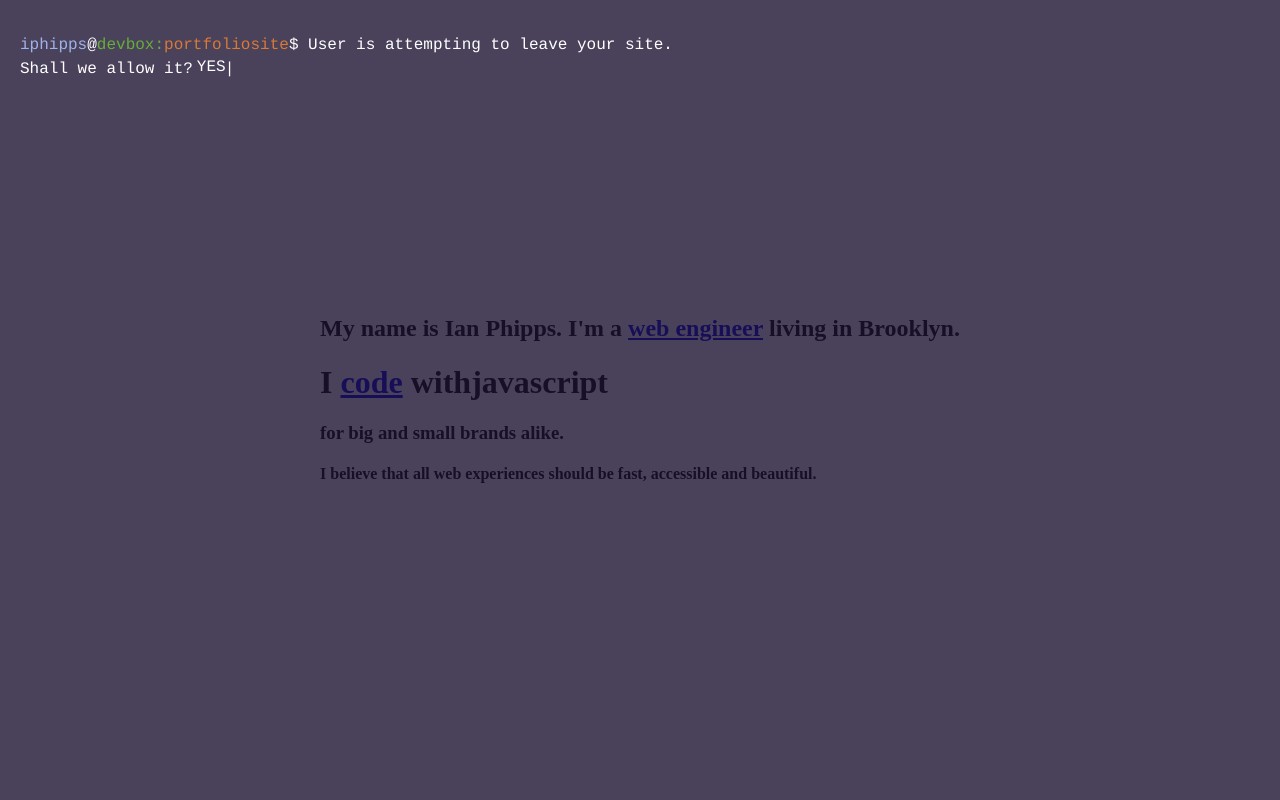
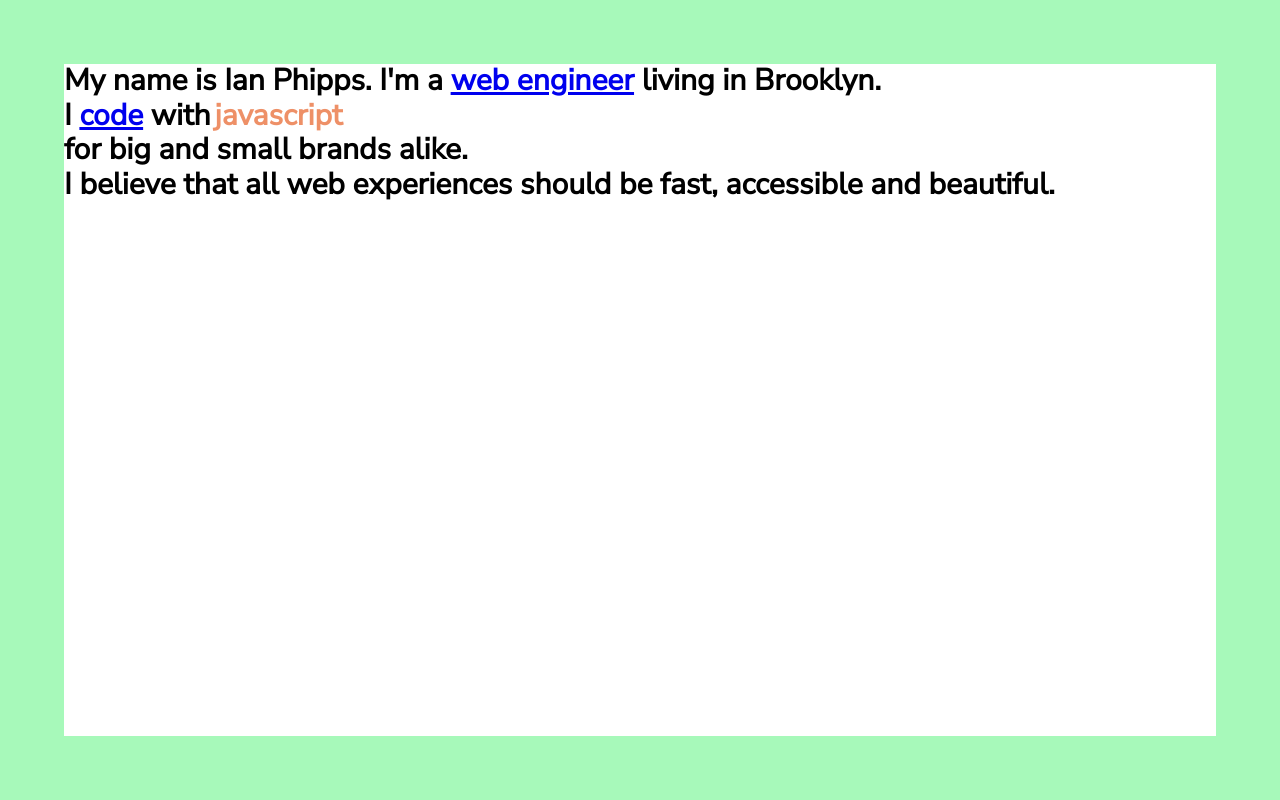
Before and after one commit to iphipps/ianmphipps.com, a PHP site: page / in a window 1280 px wide. Run offline with PHP 8.4, Linux system fonts and the light colour scheme.

Commit message:
Style the site

```diff
--- a/react/assets/scripts/scripts.js
+++ b/react/assets/scripts/scripts.js
@@ -38,7 +38,7 @@ var ian = function() {
 		window.setTimeout(function(){
 			holder2.innerHTML = held2;
 		}, 2500);
-		// window.setTimeout(move, 3000);
+		window.setTimeout(move, 3000);
 	}
 	var _this = this;
 	this.codeClick = function(e) {
@@ -47,7 +47,7 @@ var ian = function() {
 		_this.createTemplate();
 
 	}
-	_this.createTemplate();
+	//_this.createTemplate();
 
 }
 
--- a/react/assets/styles/global/_code-link.scss
+++ b/react/assets/styles/global/_code-link.scss
@@ -3,7 +3,7 @@ $blue: #a0b3e8;
 $orange: #d87a37;
 $yellow: #e8c347;
 .blurred .main {
-	filter: blur(2px);
+	filter: blur(3px);
 }
 #terminal {
 	position: fixed;
--- a/react/assets/styles/global/_flickering.scss
+++ b/react/assets/styles/global/_flickering.scss
@@ -1,14 +1,16 @@
+$length-of-technologies: 18;
 .iterable {
 	margin: 0;
-	padding: 0;
+	padding-left: 4px;
 	position: relative;
 
 }
 .iterates {
 	list-style-type: none;
 	opacity: 0;
-	animation: move ($length-of-technologies * 1s) infinite;
+	animation: move ($length-of-technologies * 1s) ease-in infinite;
 	position: absolute;
+	color: $type-orange;
 }
 
 @for $i from 1 through $length-of-technologies{
@@ -19,8 +21,6 @@
 	}
 
 }
-
-
 @keyframes move {
   0% {
     display: none;
@@ -36,8 +36,53 @@
     opacity: 0;
   }
 }
+$length-of-beliefs: 8;
+h4 {
+	display: flex;
+
+}
+.iterable-beliefs {
+	margin: 0;
+	flex-grow: 1;
+	position: relative;
+	margin-left: 8px;
+
+}
+.iterate-belief {
+	position: absolute;
+	list-style-type: none;
+	opacity: 0;
+	color: $type-orange;
+	animation: believe ($length-of-beliefs * 1s) ease-in infinite;
+
+}
+
+@for $i from 1 through $length-of-beliefs{
+	.iterate-belief:nth-of-type(#{$i + 1}){
+
+		animation-delay: #{$i}s;
+
+	}
+
+}
 
 
+
+@keyframes believe {
+  0% {
+    display: none;
+    opacity: 0;
+  }
+  6% {
+   	display: inline-block;
+   	opacity: 1;
+  }
+
+  12% {
+    display: none;
+    opacity: 0;
+  }
+}
 .period {
 	$base: 3s;
 	animation: dotdot $base infinite;
--- a/react/assets/styles/global/_layout.scss
+++ b/react/assets/styles/global/_layout.scss
@@ -1,11 +1,22 @@
+$border: 5vw;
 body {
-	padding: 0;
+	padding: $border;
 	margin: 0;
 	height: 100%;
-	height: 100vh;
+	height: calc(100vh - #{(2*$border)});
 	width: 100%;
-	width: 100vw;
+	width: 100vw - (2*$border);
+
+	box-shadow: inset 0 0 0 $border $type-green;
+}
+.wrap {
 	display: flex;
 	justify-content: center;
 	align-items: center;
+	height: calc(100vh - #{(2*$border)});
+	width: 100vw - (2*$border);
 }
+.main {
+	max-width: 80vw;
+	max-height: 80vh;
+}
--- /dev/null
+++ b/react/assets/styles/global/_typography.scss
@@ -0,0 +1,20 @@
+body {
+	font-family: $nunino;
+	font-weight: 600;
+
+}
+h1, h2, h3, h4 {
+	margin: 0;
+	padding: 0;
+	font-size: 30px;
+}
+.main a {
+	color: $type-blue;
+	background-color: $type-green;
+	text-decoration: none;
+	padding-left: 8px;
+	padding-right: 8px;
+	&:hover {
+		color: darken($type-blue, 10%);
+	}
+}
--- a/react/assets/styles/styles.css
+++ b/react/assets/styles/styles.css
@@ -1,3 +1,4 @@
+@import url("https://fonts.googleapis.com/css?family=Nunito+Sans");
 /*! normalize.css v6.0.0 | MIT License | github.com/necolas/normalize.css */
 /* Document
    ========================================================================== */
@@ -376,26 +377,55 @@ template {
   display: none; }
 
 body {
+  font-family: "Nunito Sans", sans-serif;
+  font-weight: 600; }
+
+h1, h2, h3, h4 {
+  margin: 0;
   padding: 0;
+  font-size: 30px; }
+
+.main a {
+  color: #4849f6;
+  background-color: #a7f9ba;
+  text-decoration: none;
+  padding-left: 8px;
+  padding-right: 8px; }
+
+.main a:hover {
+  color: #1719f4; }
+
+body {
+  padding: 5vw;
   margin: 0;
   height: 100%;
-  height: 100vh;
+  height: calc(100vh - 10vw);
   width: 100%;
-  width: 100vw;
+  width: 90vw;
+  box-shadow: inset 0 0 0 5vw #a7f9ba; }
+
+.wrap {
   display: flex;
   justify-content: center;
-  align-items: center; }
+  align-items: center;
+  height: calc(100vh - 10vw);
+  width: 90vw; }
+
+.main {
+  max-width: 80vw;
+  max-height: 80vh; }
 
 .iterable {
   margin: 0;
-  padding: 0;
+  padding-left: 4px;
   position: relative; }
 
 .iterates {
   list-style-type: none;
   opacity: 0;
-  animation: move 18s infinite;
-  position: absolute; }
+  animation: move 18s ease-in infinite;
+  position: absolute;
+  color: #e86932; }
 
 .iterates:nth-of-type(2) {
   animation-delay: 1s; }
@@ -462,6 +492,57 @@ body {
     display: none;
     opacity: 0; } }
 
+h4 {
+  display: flex; }
+
+.iterable-beliefs {
+  margin: 0;
+  flex-grow: 1;
+  position: relative;
+  margin-left: 8px; }
+
+.iterate-belief {
+  position: absolute;
+  list-style-type: none;
+  opacity: 0;
+  color: #e86932;
+  animation: believe 8s ease-in infinite; }
+
+.iterate-belief:nth-of-type(2) {
+  animation-delay: 1s; }
+
+.iterate-belief:nth-of-type(3) {
+  animation-delay: 2s; }
+
+.iterate-belief:nth-of-type(4) {
+  animation-delay: 3s; }
+
+.iterate-belief:nth-of-type(5) {
+  animation-delay: 4s; }
+
+.iterate-belief:nth-of-type(6) {
+  animation-delay: 5s; }
+
+.iterate-belief:nth-of-type(7) {
+  animation-delay: 6s; }
+
+.iterate-belief:nth-of-type(8) {
+  animation-delay: 7s; }
+
+.iterate-belief:nth-of-type(9) {
+  animation-delay: 8s; }
+
+@keyframes believe {
+  0% {
+    display: none;
+    opacity: 0; }
+  6% {
+    display: inline-block;
+    opacity: 1; }
+  12% {
+    display: none;
+    opacity: 0; } }
+
 .period {
   animation: dotdot 3s infinite;
   padding-left: 4px;
@@ -487,7 +568,7 @@ body {
     opacity: 0; } }
 
 .blurred .main {
-  filter: blur(2px); }
+  filter: blur(3px); }
 
 #terminal {
   position: fixed;
--- a/react/assets/styles/styles.scss
+++ b/react/assets/styles/styles.scss
@@ -1,3 +1,4 @@
+@import url('https://fonts.googleapis.com/css?family=Nunito+Sans');
 @import 'vendor/all';
 @import 'util/all';
 @import 'global/all';
--- a/react/assets/styles/util/_variables.scss
+++ b/react/assets/styles/util/_variables.scss
@@ -1 +1,5 @@
-$length-of-technologies: 18;
+
+$nunino: 'Nunito Sans', sans-serif;
+$type-orange: #e86932;
+$type-green: #a7f9ba;
+$type-blue: #4849f6;
```
Also changed, not shown: react/components/Index.jsx (+7 -7 lines), react/components/Root.jsx (+6 -1 lines), react/data.js (+13 -3 lines).
